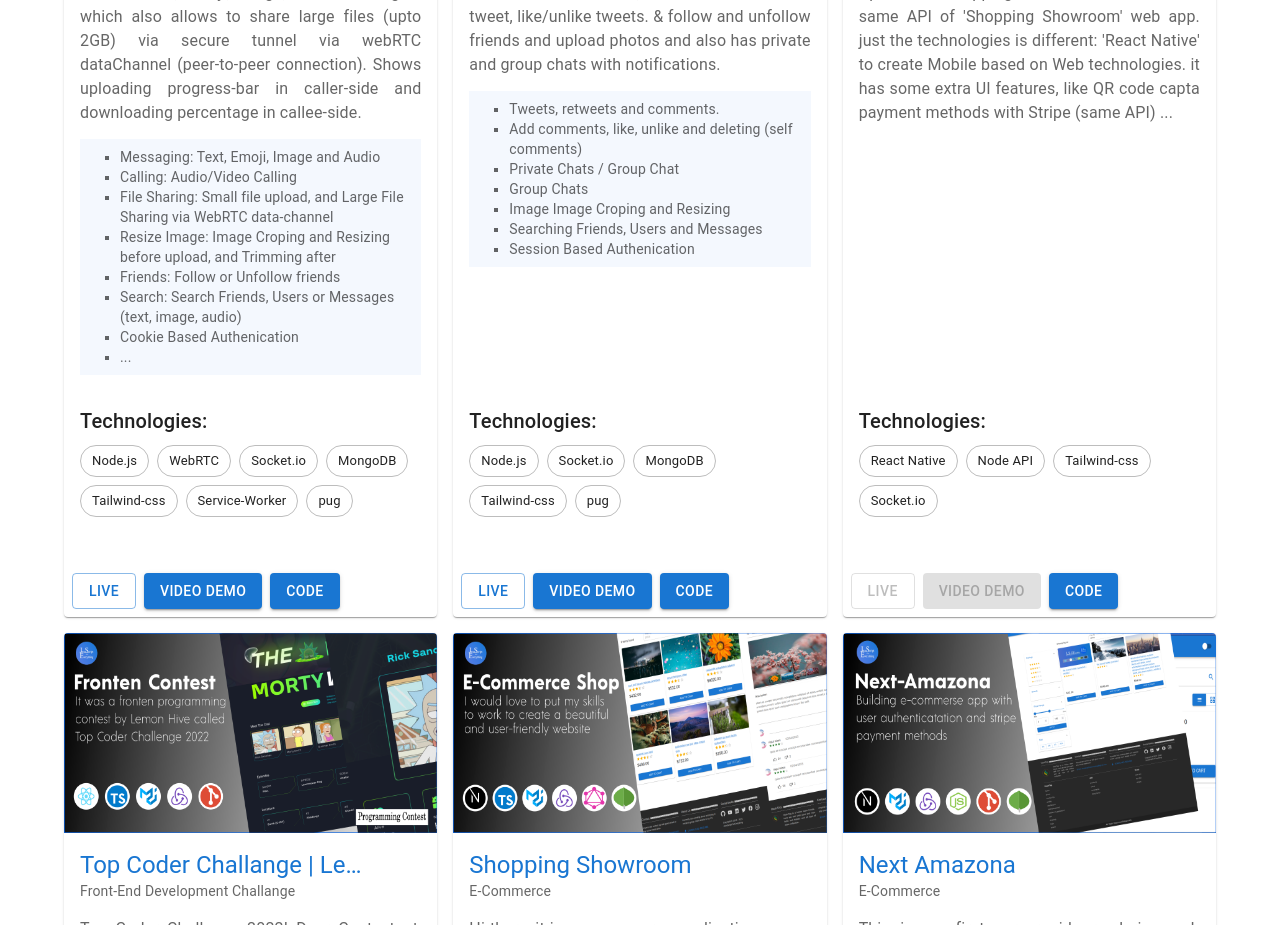
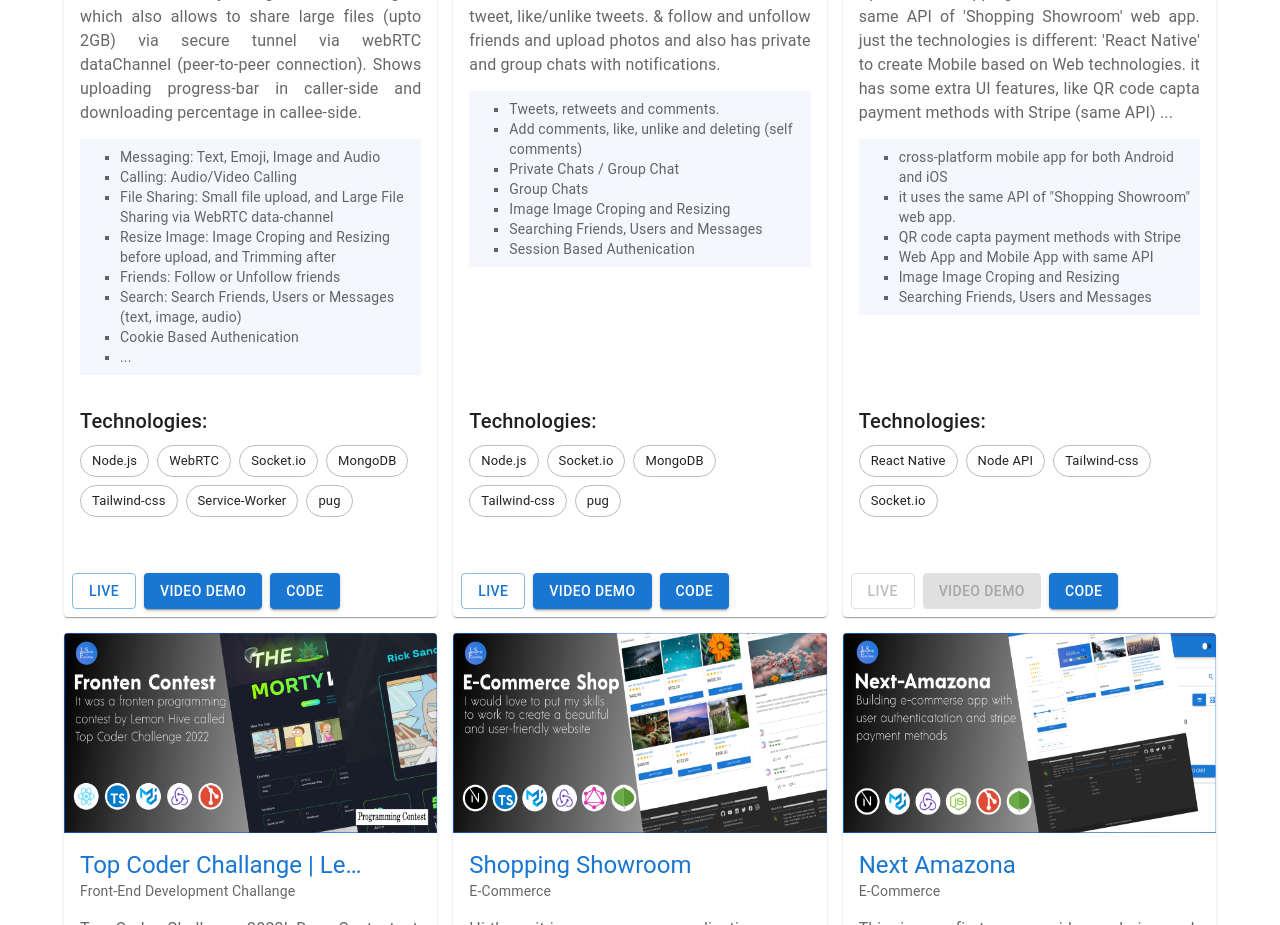
Before and after one commit to JavaScriptForEverything/portfolio, a Next.js app: page / in a window 1280 px wide. Shown: the part 1380-2305 px from the top of the page. Built offline with nearby package versions, Linux system fonts and the light colour scheme.

Commit message:
added lists of react-native

```diff
--- a/data/products.ts
+++ b/data/products.ts
@@ -172,6 +172,14 @@
 			it has some extra UI features, like QR code capta payment methods with Stripe (same API)
 			...
 		`,
+		lists: [
+			'cross-platform mobile app for both Android and iOS',
+			'it uses the same API of "Shopping Showroom" web app.',
+			'QR code capta payment methods with Stripe',
+			'Web App and Mobile App with same API',
+			'Image Image Croping and Resizing',
+			'Searching Friends, Users and Messages',
+		],
 		technologies: [
 			'React Native',
 			'Node API',
```
